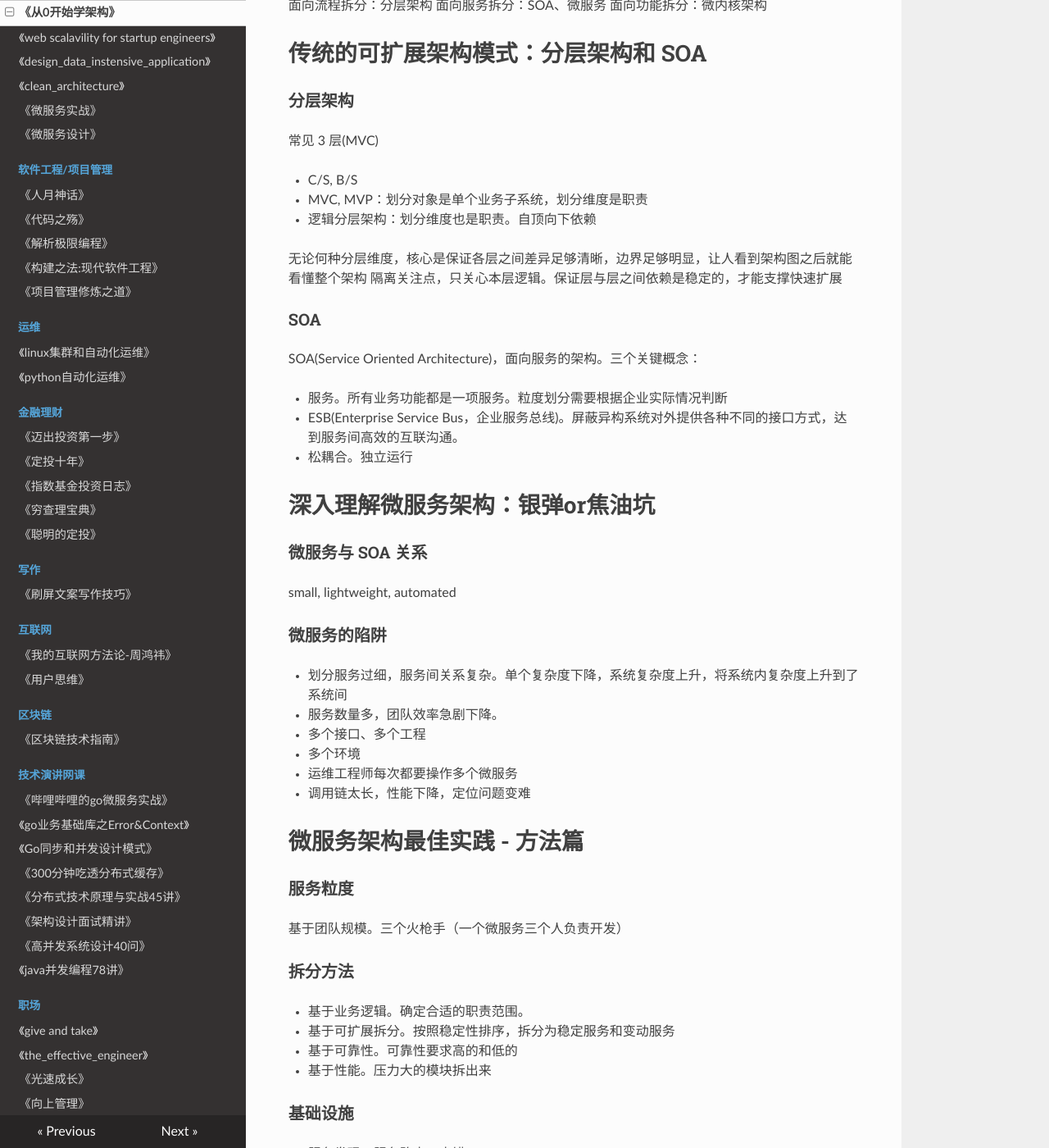
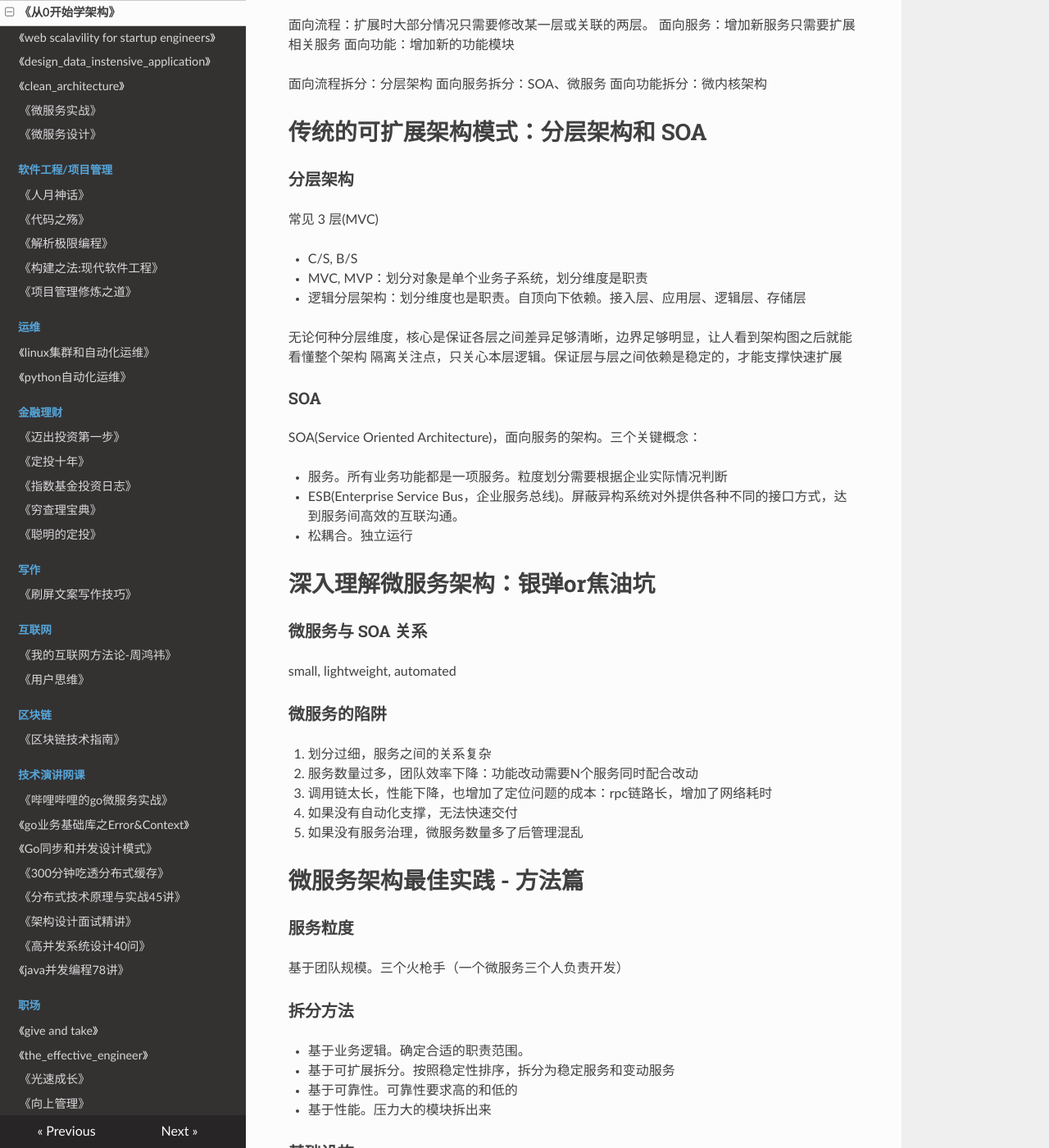
Before and after one commit to PegasusWang/booknotes, an MkDocs documentation site: the page built from docs/网站架构微服务/从0开始学架构/从0开始学架构.md, in a window 1280 px wide and 1400 px high, scrolled down 7740 px. Shown: the whole window at 82% size. Built offline with MkDocs 1.6.1, drawn with Linux system fonts in a browser that asks for light colours; nearby versions of some CDN libraries; old or Windows-style settings are respelled for this version of MkDocs; some of the changed text lies outside the part shown.

Commit message:
update 从0开始学架构.md

```diff
--- a/docs/网站架构微服务/从0开始学架构/从0开始学架构.md
+++ b/docs/网站架构微服务/从0开始学架构/从0开始学架构.md
@@ -233,10 +233,10 @@
 
 ### 降级
 
-功能降低或者完全停掉所有功能。（丢车保帅，优先保证核心业务）
+功能降低或者完全停掉所有功能。（丢车保帅，优先保证核心业务）比如：只读不写；部分功能停止；尽量保证核心功能。
 
-- 系统后门降级。
-- 独立降级系统
+- 单个服务提供接口打开降级开关
+- 降级系统批量操作
 
 ### 熔断
 
@@ -251,6 +251,8 @@
 - 基于资源限流。基于系统使用资源的上限限制。连接数、文件句柄、线程数、请求队列等。先推断、后优化
 
 ### 排队
+
+排队是限流的一个形式，限流是拒绝，排队是等待，比如用kafka队列缓存用户请求。排队模块将超量请求放入消息队列，调度模块读取队列，调用服务模块提供服务处理
 
 排队模块、调度模块、服务模块
 
@@ -286,7 +288,7 @@
 
 - C/S, B/S
 - MVC, MVP：划分对象是单个业务子系统，划分维度是职责
-- 逻辑分层架构：划分维度也是职责。自顶向下依赖
+- 逻辑分层架构：划分维度也是职责。自顶向下依赖。接入层、应用层、逻辑层、存储层
 
 无论何种分层维度，核心是保证各层之间差异足够清晰，边界足够明显，让人看到架构图之后就能看懂整个架构
 隔离关注点，只关心本层逻辑。保证层与层之间依赖是稳定的，才能支撑快速扩展
@@ -308,13 +310,11 @@
 
 ### 微服务的陷阱
 
-- 划分服务过细，服务间关系复杂。单个复杂度下降，系统复杂度上升，将系统内复杂度上升到了系统间
-- 服务数量多，团队效率急剧下降。
-- 多个接口、多个工程
-- 多个环境
-- 运维工程师每次都要操作多个微服务
-- 调用链太长，性能下降，定位问题变难
-
+1. 划分过细，服务之间的关系复杂
+2. 服务数量过多，团队效率下降：功能改动需要N个服务同时配合改动
+3. 调用链太长，性能下降，也增加了定位问题的成本：rpc链路长，增加了网络耗时
+4. 如果没有自动化支撑，无法快速交付
+5. 如果没有服务治理，微服务数量多了后管理混乱
 
 # 微服务架构最佳实践 - 方法篇
 
@@ -334,7 +334,6 @@
 - 接口框架、API网关：提升开发对接效率
 - 自动化部署、服务跟踪、配置中心：测试和运维效率
 - 服务监控、跟踪、服务安全：运维效率
-
 
 # 微服务架构最佳实践：基础设施篇
 
```
